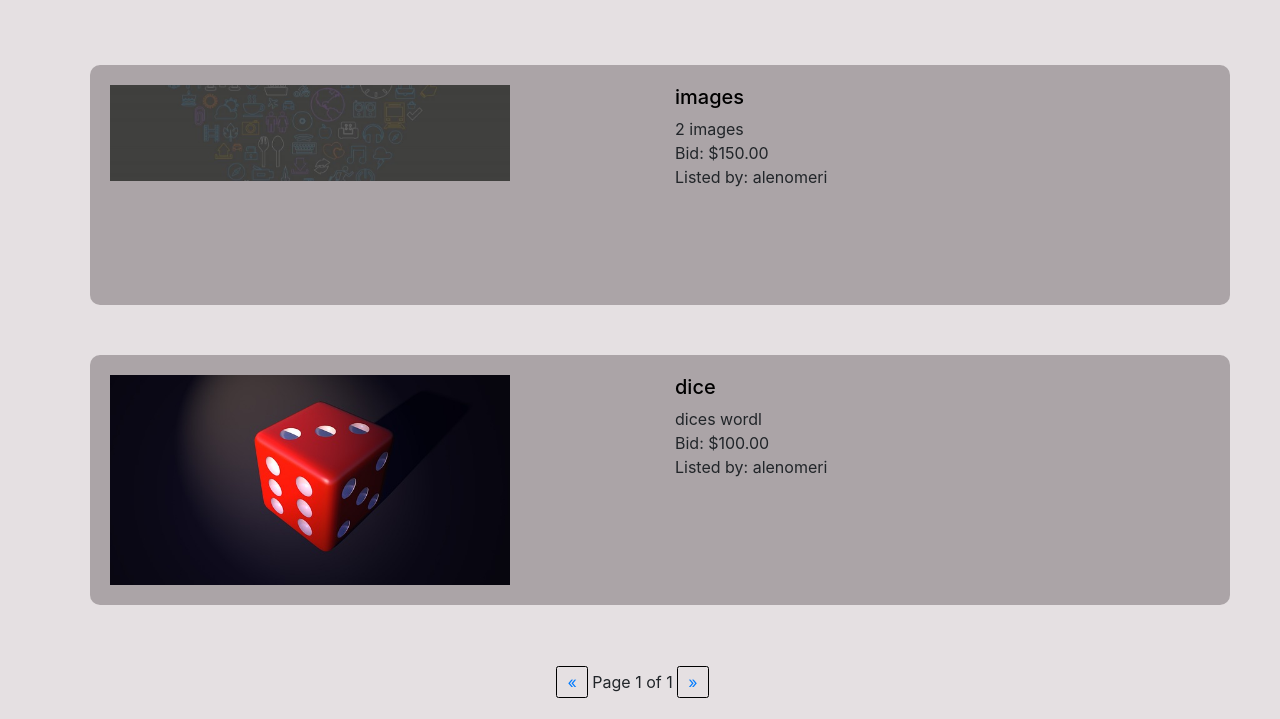
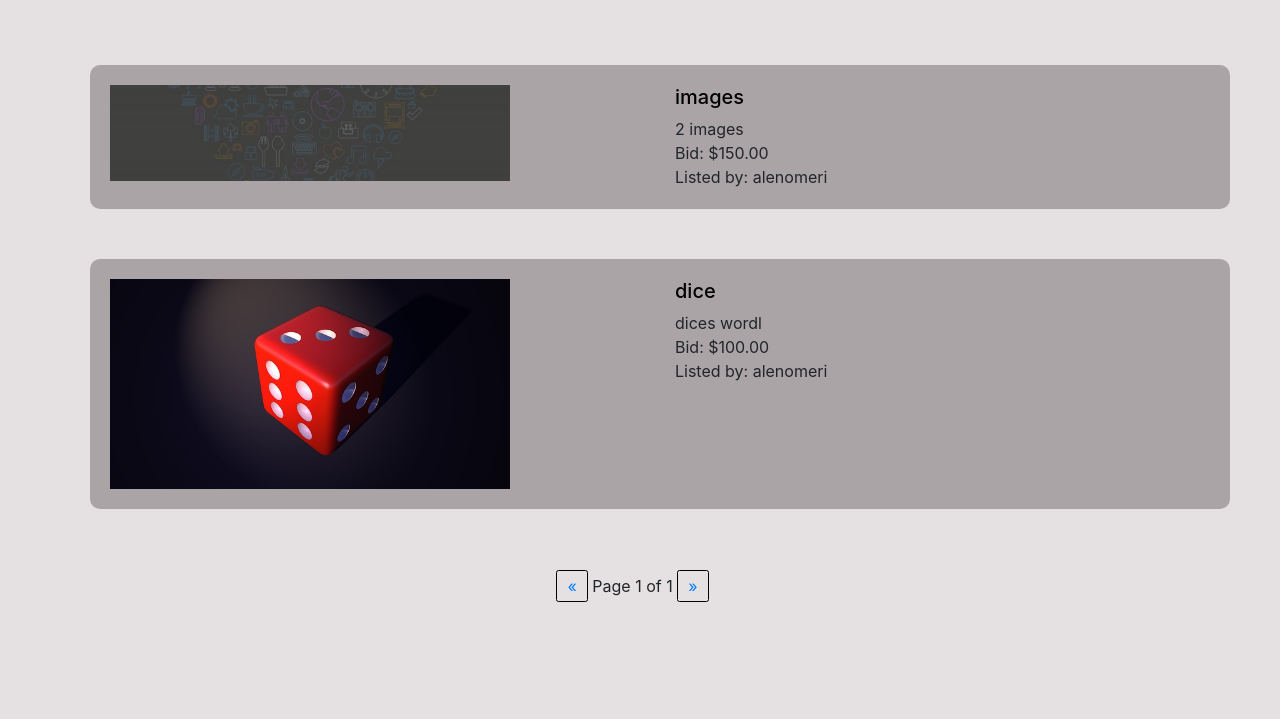
Before and after one commit to ao-coding/auctions_app, a Django app: page / in a window 1280 px wide. Shown: the part 345-1064 px from the top of the page. After the commit the page ends 947 px from the top, so only its background shows below. Run offline with Django 3.2, Linux system fonts and the light colour scheme; data comes from the database, SQL or seed files in the repository; parts of the project's set-up code (start-up, migrations or seed data) failed here and were passed over; some libraries are stand-ins or nearby versions.

Commit message:
ninth-commit

```diff
--- a/auctions/templates/auctions/index.html
+++ b/auctions/templates/auctions/index.html
@@ -20,7 +20,7 @@
     <ul style="list-style-type:none;">
         {% for listing in page_obj %}
 
-                <div class="container" style="min-height: 30vh; background-color: rgba(138, 129, 133, 0.628); margin-top: 50px;margin-bottom: 50px; padding: 20px; border-radius: 10px;">
+                <div class="container" style="background-color: rgba(138, 129, 133, 0.628); margin-top: 50px;margin-bottom: 50px; padding: 20px; border-radius: 10px;">
                     <div class="row">
                             <div class="col col-xs-6 .col-lg-5">
                                 <img src="{{ listing.image_url }}" style="max-width:400px; max-height: 400px;"/>
--- a/auctions/templates/auctions/layout.html
+++ b/auctions/templates/auctions/layout.html
@@ -52,7 +52,7 @@
 
         .pictures{
             width:100%;
-            height:50vh;
+            height:auto;
             margin:auto;
             display: flex;
             justify-content: center;
```
